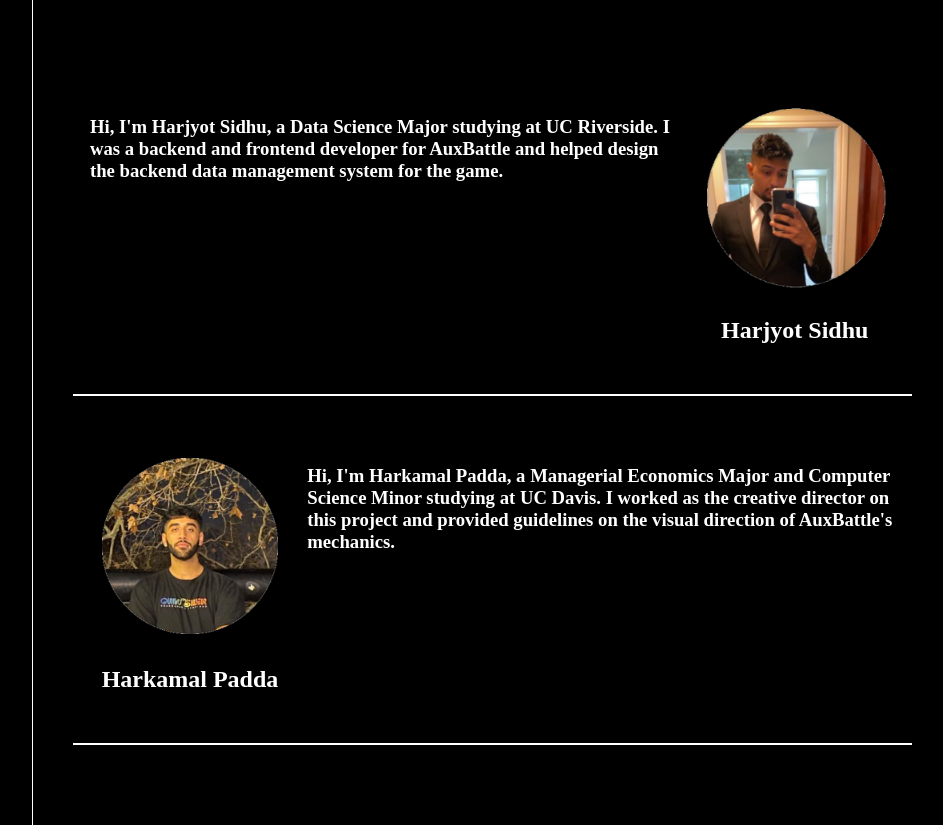
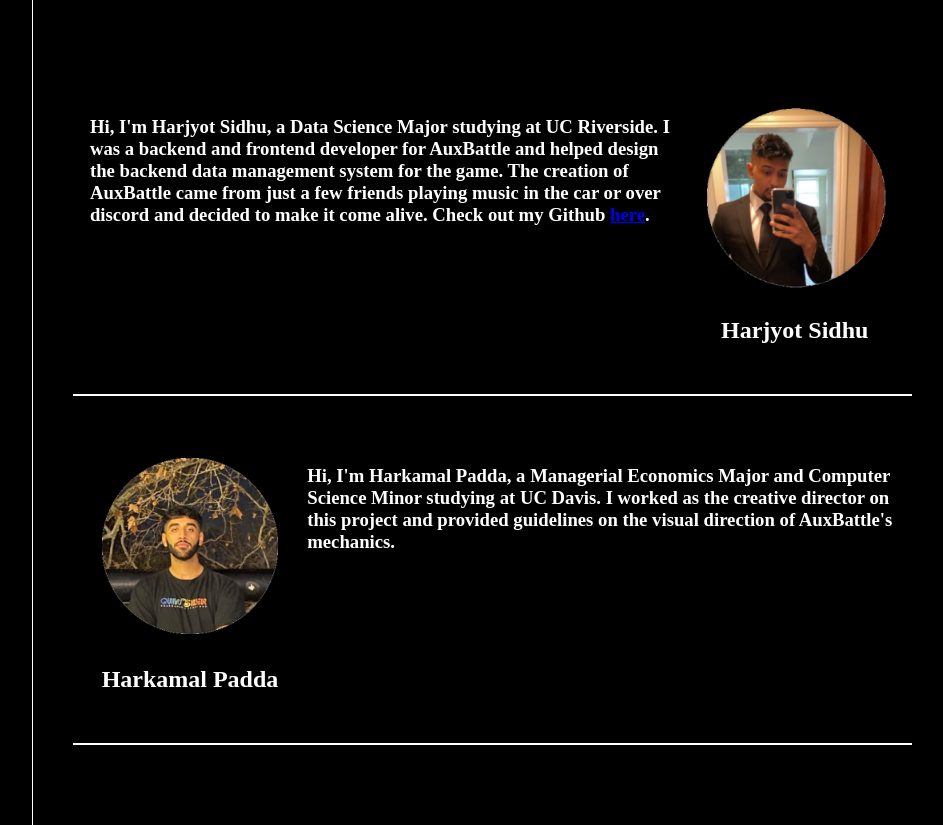
Before and after one commit to hsidhu6/auxbattle, a website: page public/index.html in a window 1280 px wide. Shown: the part 1292-2117 px from the top of the page, without its empty margins (328-1271 px from the left). Drawn offline with Linux system fonts and the light colour scheme.

Commit message:
about me section

```diff
--- a/public/index.html
+++ b/public/index.html
@@ -178,7 +178,7 @@
                 ">
                 <h3 style="color:white; width: 70%">Hi, I'm Harjyot Sidhu, a Data Science Major studying at UC
                     Riverside. I was a backend and frontend developer for AuxBattle and helped design the backend data
-                    management system for the game.</h3>
+                    management system for the game. The creation of AuxBattle came from just a few friends playing music in the car or over discord and decided to make it come alive. Check out my Github <a target="_blank" href="https://github.com/hsidhu6">here</a>.</h3> </h3>
                 <div style="display:flex;flex-flow:column nowrap;align-items: center;">
                     <img style="height:200px" src="harjyot.png">
                     <h2 style="color:white">Harjyot Sidhu</h2>
```
